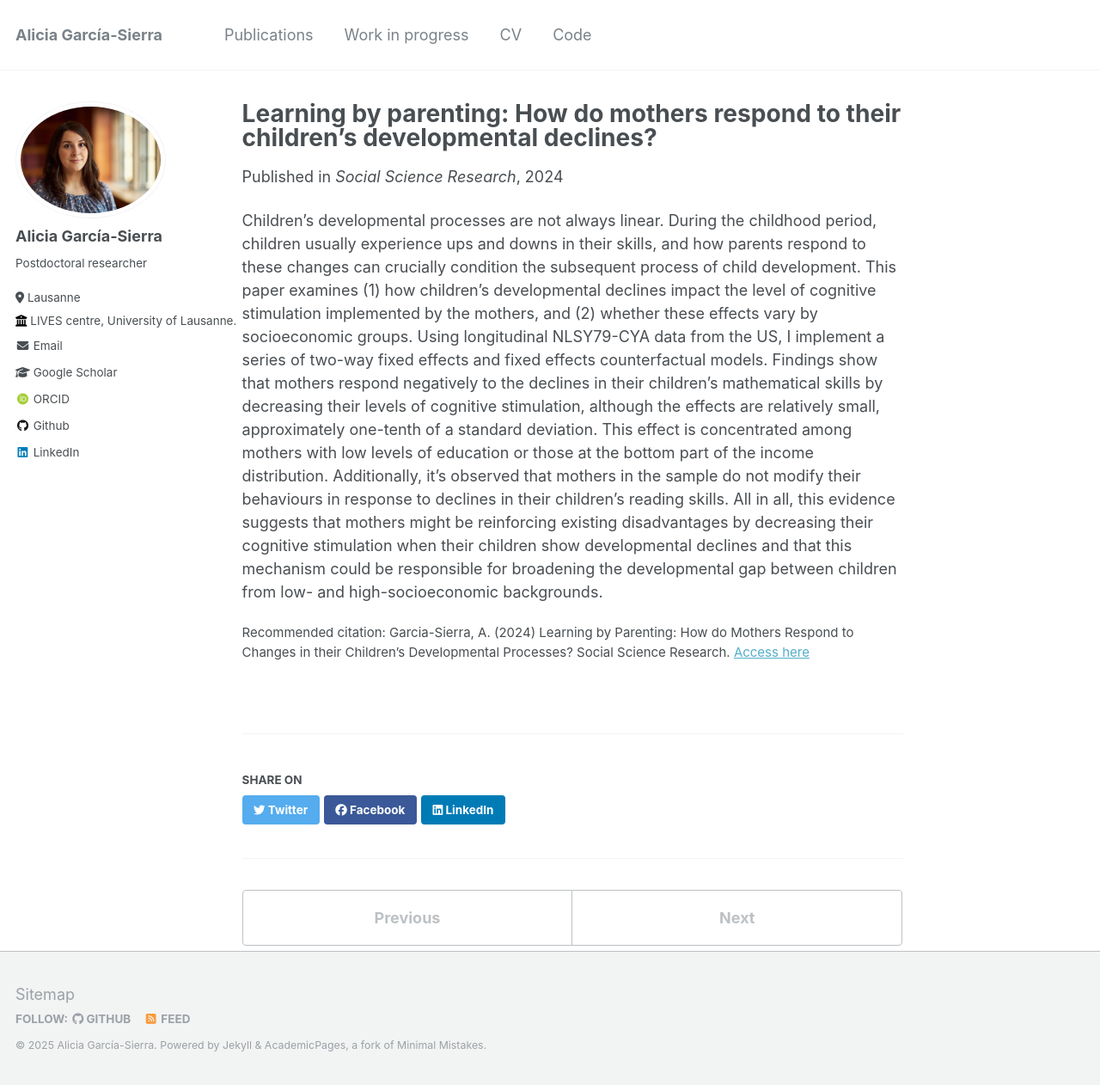
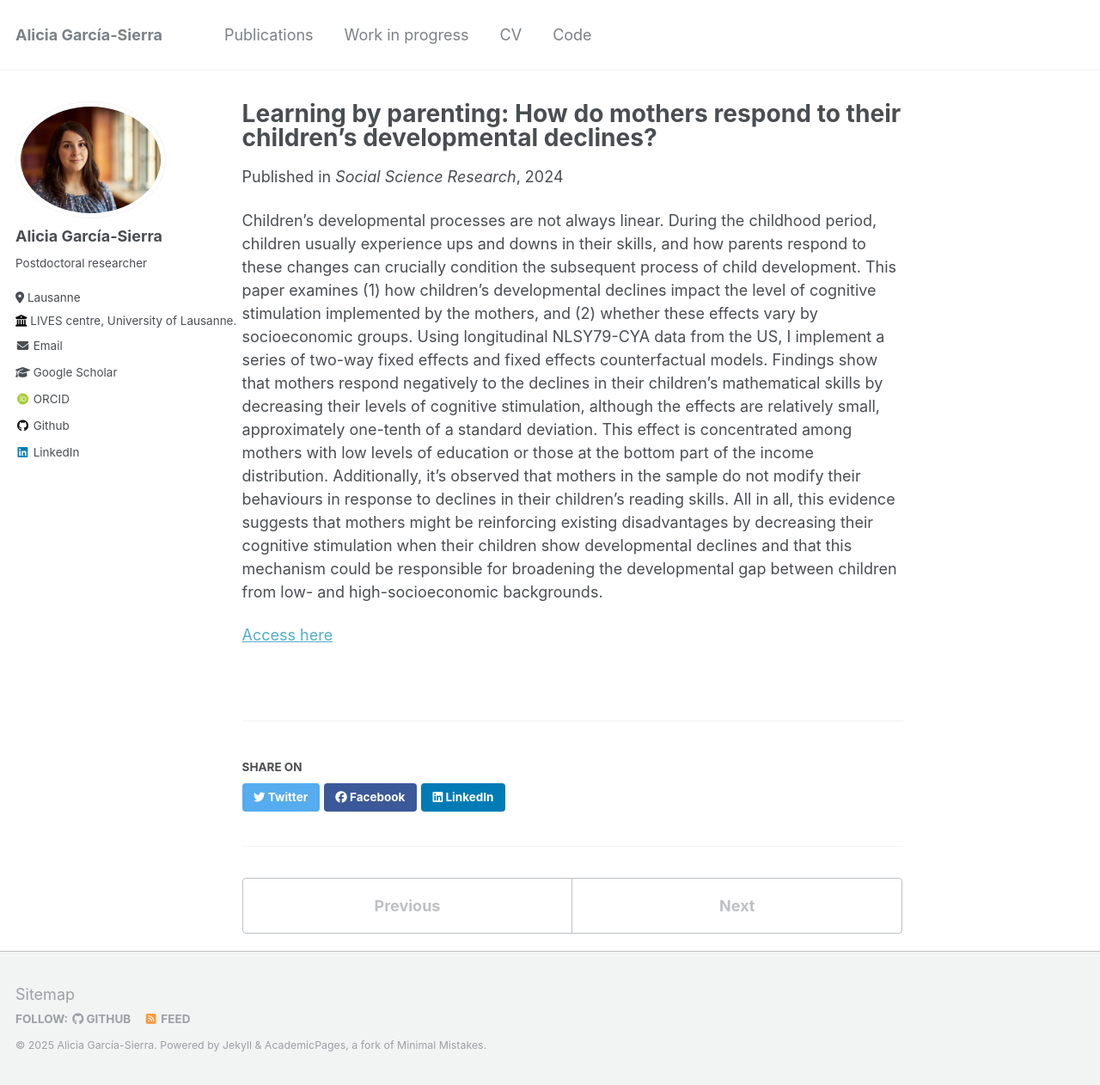
Before and after one commit to aliciagarciasierra/aliciagarciasierra.github.io, a Jekyll site: the page built from _publications/2010-10-01-paper-title-number-2.md, in a window 1280 px wide and 1262 px high. Shown: the whole window at 86% size. Built offline with Jekyll 4.4.1, drawn with Linux system fonts in a browser that asks for light colours; some web fonts are replaced.

Commit message:
Update 2010-10-01-paper-title-number-2.md

```diff
--- a/_publications/2010-10-01-paper-title-number-2.md
+++ b/_publications/2010-10-01-paper-title-number-2.md
@@ -6,7 +6,6 @@ excerpt: ''
 date: 2024-02-16
 venue: 'Social Science Research'
 paperurl: 'https://www.sciencedirect.com/science/article/pii/S0049089X24000103?via%3Dihub'
-citation: 'Garcia-Sierra, A. (2024) Learning by Parenting: How do Mothers Respond to Changes in their Children’s Developmental Processes? Social Science Research.'
 ---
 
 Children's developmental processes are not always linear. During the childhood period, children usually experience ups and downs in their skills, and how parents respond to these changes can crucially condition the subsequent process of child development. This paper examines (1) how children's developmental declines impact the level of cognitive stimulation implemented by the mothers, and (2) whether these effects vary by socioeconomic groups. Using longitudinal NLSY79-CYA data from the US, I implement a series of two-way fixed effects and fixed effects counterfactual models. Findings show that mothers respond negatively to the declines in their children's mathematical skills by decreasing their levels of cognitive stimulation, although the effects are relatively small, approximately one-tenth of a standard deviation. This effect is concentrated among mothers with low levels of education or those at the bottom part of the income distribution. Additionally, it's observed that mothers in the sample do not modify their behaviours in response to declines in their children's reading skills. All in all, this evidence suggests that mothers might be reinforcing existing disadvantages by decreasing their cognitive stimulation when their children show developmental declines and that this mechanism could be responsible for broadening the developmental gap between children from low- and high-socioeconomic backgrounds.
```
